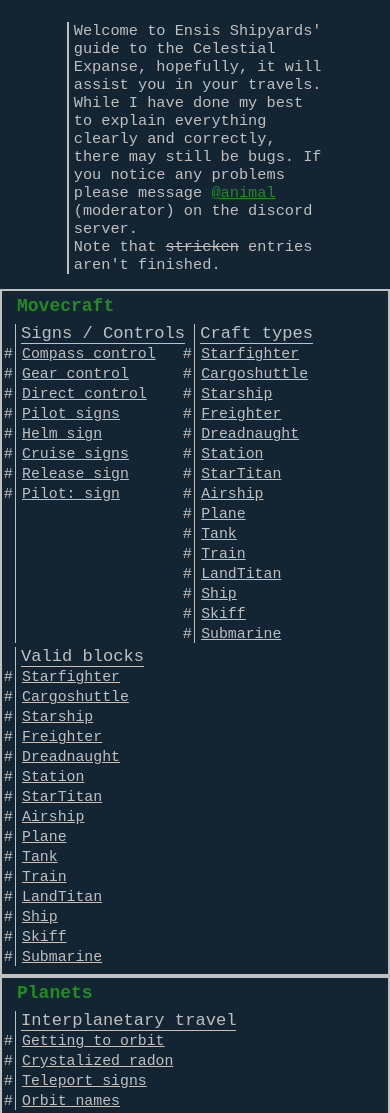
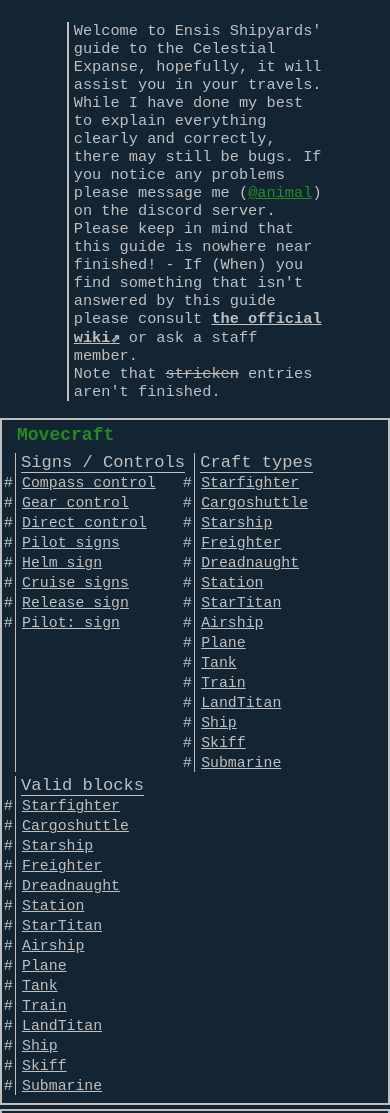
Before and after one commit to animalCodes/CE-Handbook, a plain HTML site: page index.html in a window 390 px wide. Shown: the part 589-1702 px from the top of the page. Drawn offline with Linux system fonts and the light colour scheme.

Commit message:
add 'redo intro text, fix section borders merging on mobile screens. (Hopefully)

```diff
--- a/index.html
+++ b/index.html
@@ -20,7 +20,8 @@
     </h2>
     <p>Welcome to Ensis Shipyards' guide to the Celestial Expanse, hopefully, it will assist you in your travels.</p>
     <p>While I have done my best to explain everything clearly and correctly, there may still be bugs. If you notice any
-      problems please message <sig>@animal</sig> (moderator) on the discord server.</p>
+      problems please message me (<sig>@animal</sig>) on the discord server.</p>
+    <p>Please keep in mind that this guide is nowhere near finished! - If (When) you find something that isn't answered by this guide please consult <a class="external" href="https://celestialmc.zapto.org/wiki/wiki-home" target="_blank external">the official wiki</a> or ask a staff member.</p>
     <p>Note that <strike>stricken</strike> entries aren't finished.</p>
   </intro>
   <container>
@@ -280,6 +281,8 @@
         padding-left: 10px;
         padding-bottom: 5px;
         margin: 0px;
+        margin-top: 2px;
+        margin-bottom: 2px;
       }
     }
     .iwrapper {
```
